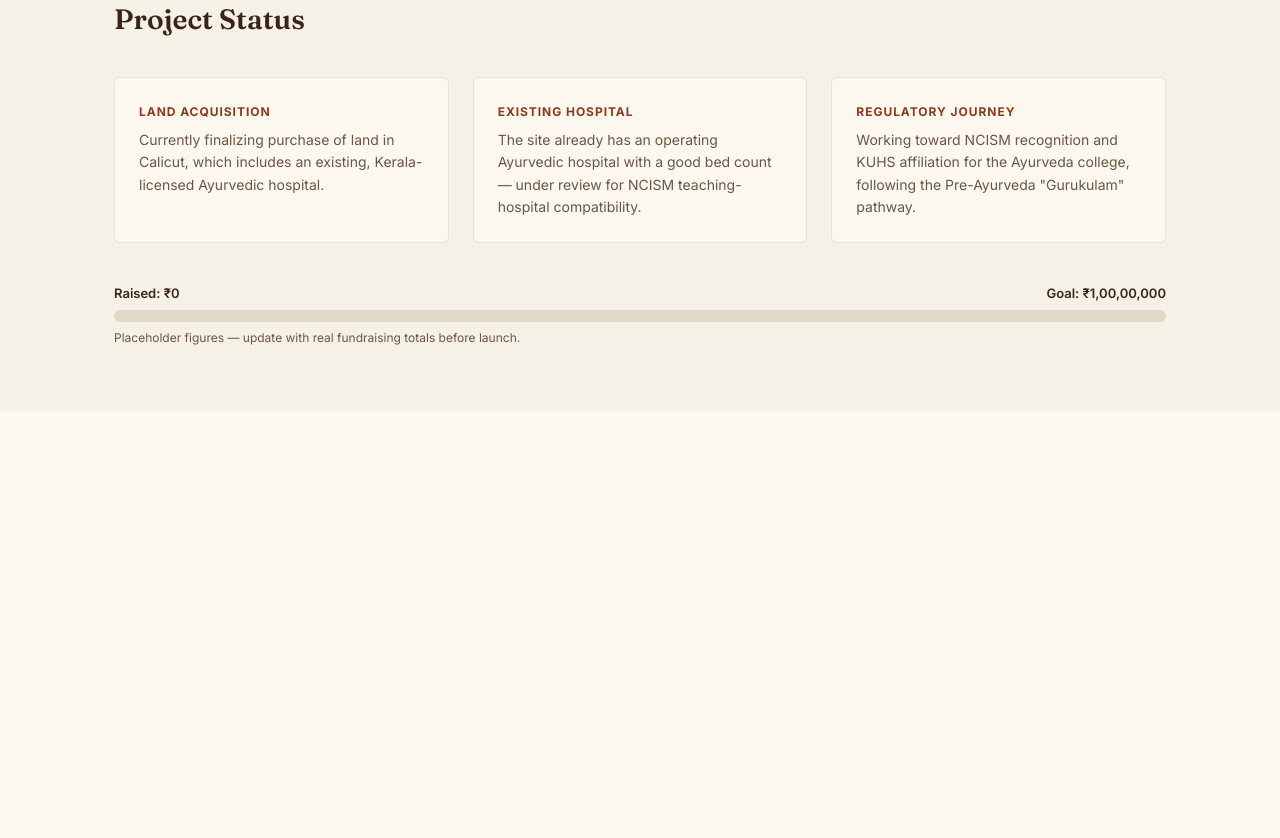
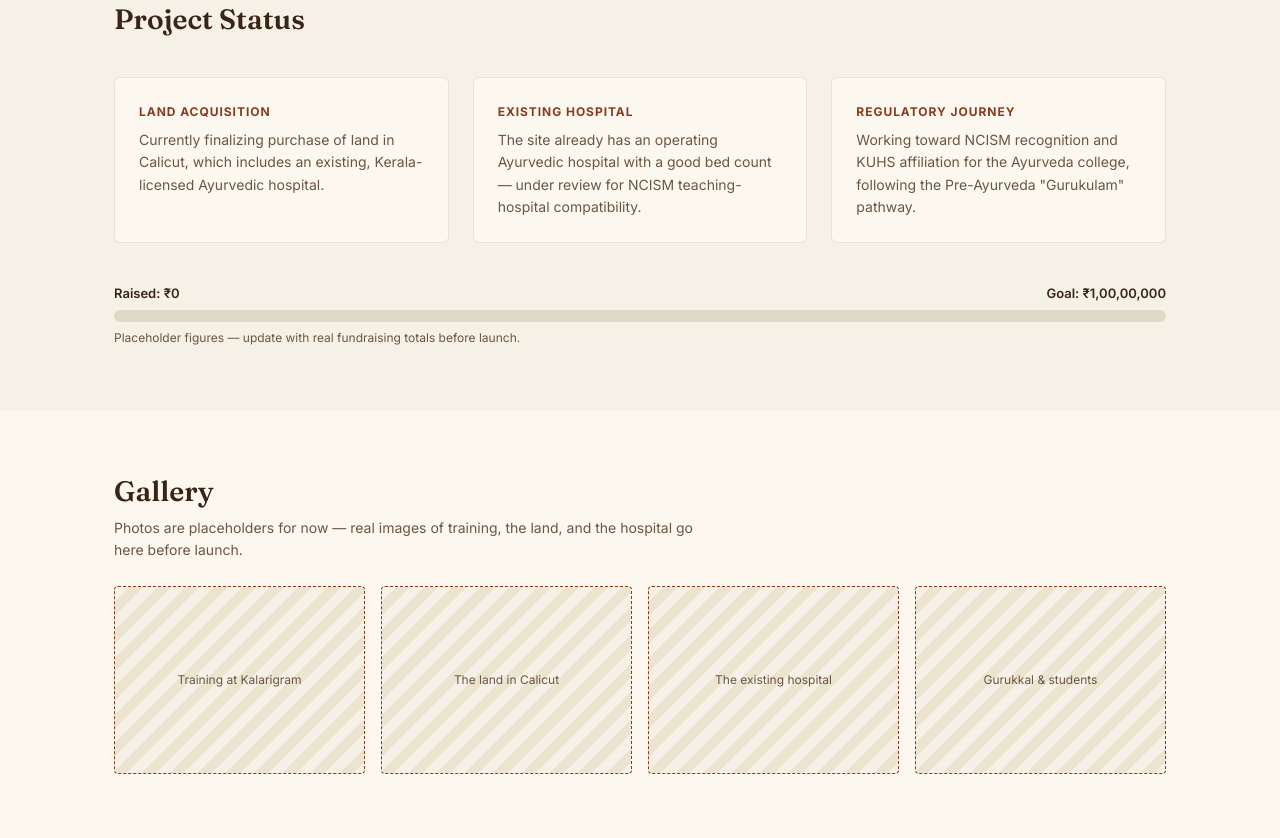
Before and after one commit to MadhanBabuR/gurukulam, a website built with Vite: page index.html in a window 1280 px wide. Shown: the part 1214-2052 px from the top of the page. Before the commit the page ends 1625 px from the top, so only its background shows below. Built offline with nearby package versions, Linux system fonts and the light colour scheme.

Commit message:
Add gallery section with labeled placeholders

```diff
--- a/index.html
+++ b/index.html
@@ -73,7 +73,18 @@
       </div>
     </div>
   </section>
-  <!-- GALLERY -->
+  <section class="section gallery" id="gallery">
+    <div class="container">
+      <h2 class="section__title">Gallery</h2>
+      <p class="section__intro">Photos are placeholders for now — real images of training, the land, and the hospital go here before launch.</p>
+      <div class="gallery__grid">
+        <div class="gallery__placeholder">Training at Kalarigram</div>
+        <div class="gallery__placeholder">The land in Calicut</div>
+        <div class="gallery__placeholder">The existing hospital</div>
+        <div class="gallery__placeholder">Gurukkal &amp; students</div>
+      </div>
+    </div>
+  </section>
   <!-- DONATE -->
   <!-- CONTACT -->
   <!-- FOOTER -->
--- /dev/null
+++ b/src/styles/gallery.css
@@ -0,0 +1,19 @@
+.gallery__grid {
+  display: grid;
+  grid-template-columns: repeat(auto-fit, minmax(180px, 1fr));
+  gap: var(--space-2);
+}
+
+.gallery__placeholder {
+  aspect-ratio: 4 / 3;
+  background: repeating-linear-gradient(135deg, var(--color-cream-alt), var(--color-cream-alt) 10px, #ece4d0 10px, #ece4d0 20px);
+  border: 1px dashed var(--color-terracotta);
+  border-radius: 4px;
+  display: flex;
+  align-items: center;
+  justify-content: center;
+  text-align: center;
+  padding: var(--space-2);
+  font-size: 12px;
+  color: var(--color-text-muted);
+}
--- a/src/styles/main.css
+++ b/src/styles/main.css
@@ -3,3 +3,4 @@
 @import './hero.css';
 @import './vision.css';
 @import './progress.css';
+@import './gallery.css';
```
